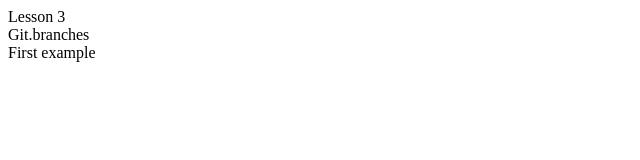
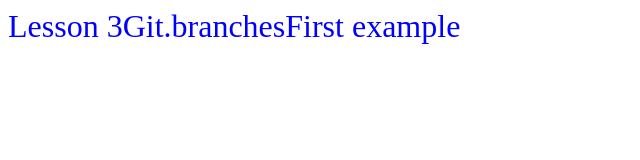
Before and after one commit to LinaGoebel/git-42.2-lesson2, a plain HTML site: page index.html in a window 1280 px wide. Shown: the whole page, without its empty margins (0-640 px from the left). Drawn offline with Linux system fonts and the light colour scheme.

Commit message:
add style.css

```diff
--- a/index.html
+++ b/index.html
@@ -1,6 +1,7 @@
 <!DOCTYPE html>
 <html lang="en">
 <head>
+    <link rel="stylesheet" href="./style.css" type="text/css" />
     <meta charset="UTF-8">
     <meta name="viewport" content="width=device-width, initial-scale=1.0">
     <title>Git lesson 3</title>
--- /dev/null
+++ b/style.css
@@ -0,0 +1,10 @@
+#root{
+    display: flex;
+    font-size: 32px;
+    color: blue;
+}
+
+p{
+    font-size: 26px;
+    background-color: aquamarine;
+}
```
